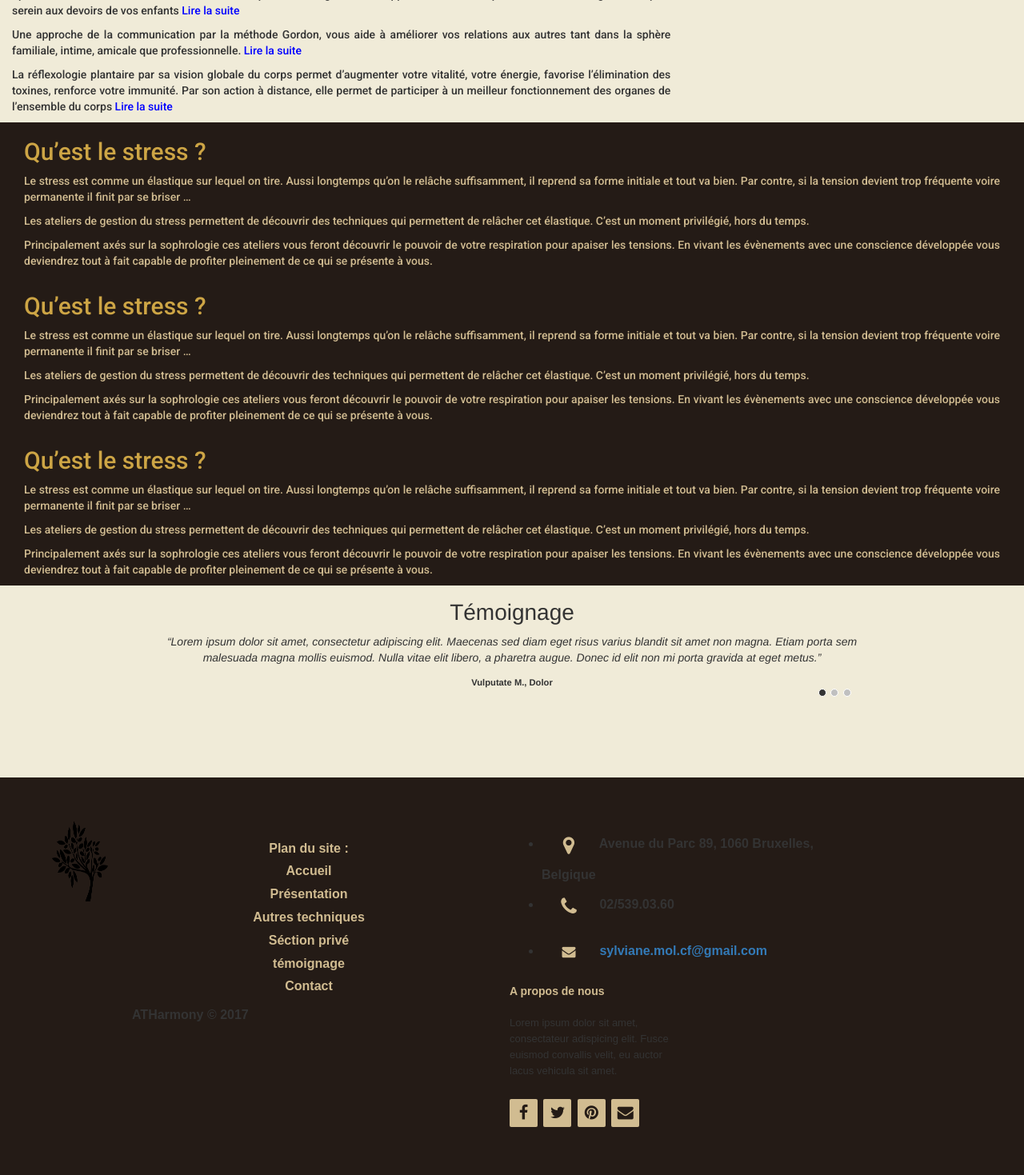
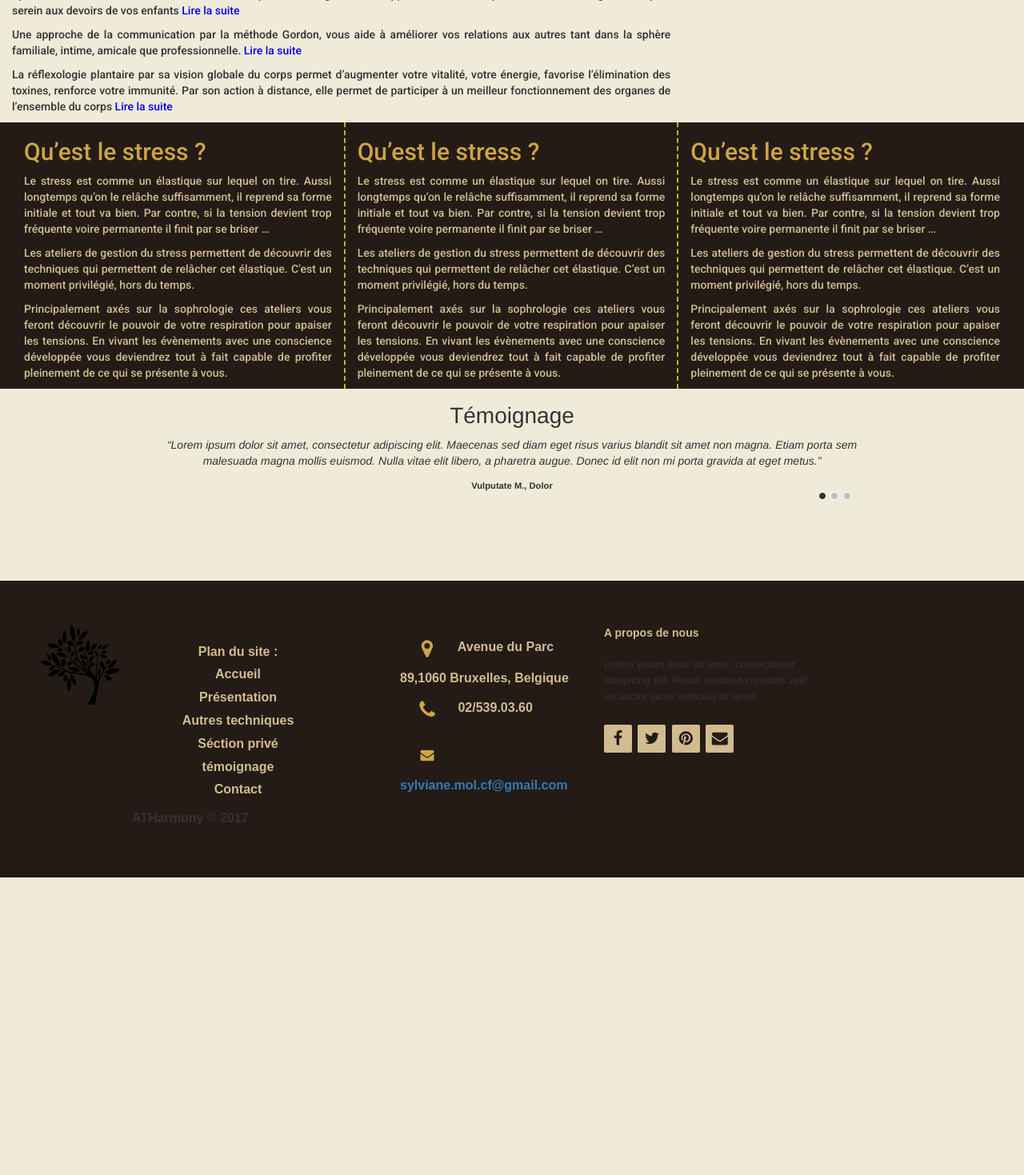
Before and after one commit to WebCF2m2017/Site_Sylviane, a PHP site: page / in a window 1280 px wide. Shown: the part 775-2244 px from the top of the page at 80% size. After the commit the page ends 1872 px from the top, so only its background shows below. Run offline with PHP 8.4, Linux system fonts and the light colour scheme; some libraries are stand-ins or nearby versions.

Commit message:
houssain

```diff
--- a/css/footer-distributed-with-address-and-phones.css
+++ b/css/footer-distributed-with-address-and-phones.css
@@ -20,9 +20,7 @@
 }
 
 
-.footer-distributed .footer-left{
-	width: 40%;
-}
+
 
 
 /*.footer-distributed h3{
@@ -60,12 +58,9 @@
 }
 */
 
-.footer-distributed .footer-center{
-	width: 35%;
-}
 
 .footer-distributed .footer-center i{
-	color: #D1BC91;
+	color: #CDA545;
 	font-size: 25px;
 	width: 38px;
 	height: 38px;
@@ -81,14 +76,14 @@
 	line-height: 38px;
 }
 
-.footer-distributed .footer-center p{
+.footer-distributed .footer-center ul li{
 	display: inline-block;
 	color: #D1BC91;
 	vertical-align: middle;
 	margin:0;
 }
 
-.footer-distributed .footer-center p span{
+/*.footer-distributed .footer-center ul li span{
 	display:block;
 	font-weight: normal;
 	font-size:14px;
@@ -101,9 +96,7 @@
 }*/
 
 
-.footer-distributed .footer-right{
-	width: 20%;
-}
+
 
 .footer-distributed .footer-company-about{
 	line-height: 20px;
--- a/css/style.css
+++ b/css/style.css
@@ -190,3 +190,10 @@ h1 {
 .commentaire {
   font-style:italic;
 }
+
+.artcile1{
+  border-right: dashed 2px #CDA545;
+}
+.artcile2{
+  border-right: dashed 2px #CDA545;
+}
--- a/index.html
+++ b/index.html
@@ -126,19 +126,19 @@
 		</div>
 	</aside>
 	<section class="col-md-12 fontstyle article">
-		<article class="col-md-12">
+		<article class="col-md-4 col-sm-12 artcile1">
 			<h2>Qu’est le stress ?</h2>
 			<p>Le stress est comme un élastique sur lequel on tire.  Aussi longtemps qu’on le relâche suffisamment, il reprend sa forme initiale et tout va bien.  Par contre, si la tension devient trop fréquente voire permanente il finit par se briser …</p>
 			<p>Les ateliers de gestion du stress permettent de découvrir des techniques qui permettent de relâcher cet élastique.  C’est un moment privilégié, hors du temps.</p>
 			<p>Principalement axés sur la sophrologie ces ateliers vous feront découvrir le pouvoir de votre respiration pour apaiser les tensions.  En vivant les évènements avec une conscience développée vous deviendrez tout à fait capable de profiter pleinement de ce qui se présente à vous.</p>
 		</article>
-		<article class="col-md-12">
+		<article class="col-md-4 col-sm-12 artcile2">
 			<h2>Qu’est le stress ?</h2>
 			<p>Le stress est comme un élastique sur lequel on tire.  Aussi longtemps qu’on le relâche suffisamment, il reprend sa forme initiale et tout va bien.  Par contre, si la tension devient trop fréquente voire permanente il finit par se briser …</p>
 			<p>Les ateliers de gestion du stress permettent de découvrir des techniques qui permettent de relâcher cet élastique.  C’est un moment privilégié, hors du temps.</p>
 			<p>Principalement axés sur la sophrologie ces ateliers vous feront découvrir le pouvoir de votre respiration pour apaiser les tensions.  En vivant les évènements avec une conscience développée vous deviendrez tout à fait capable de profiter pleinement de ce qui se présente à vous.</p>
 		</article>
-		<article class="col-md-12">
+		<article class="col-md-4 col-sm-12 artcile3">
 			<h2>Qu’est le stress ?</h2>
 			<p>Le stress est comme un élastique sur lequel on tire.  Aussi longtemps qu’on le relâche suffisamment, il reprend sa forme initiale et tout va bien.  Par contre, si la tension devient trop fréquente voire permanente il finit par se briser …</p>
 			<p>Les ateliers de gestion du stress permettent de découvrir des techniques qui permettent de relâcher cet élastique.  C’est un moment privilégié, hors du temps.</p>
@@ -193,7 +193,7 @@
 		</div>
 	</div>
 	<footer class="footer-distributed">
-		<img class="col-md-3" src="img/logo.png" style="width:100px;height:100px;">
+		<img class="col-md-3" src="img/logo.png" style="width:100px;height:100px;padding:0px;">
 		<div class="footer-left col-md-3">
 			<ul class="footer-links">
 				<li><a href="#">Plan du site : </a></li>
@@ -210,9 +210,8 @@
 			<ul>
 				<li>
 					<i class="fa fa-map-marker"></i>
-					<span>Avenue du Parc 89, </span> 1060 Bruxelles, Belgique
+					Avenue du Parc 89,1060 Bruxelles, Belgique
 				</li>
-
 				<li>
 					<i class="fa fa-phone"></i>
 					02/539.03.60
@@ -221,8 +220,7 @@
 					<i class="fa fa-envelope"></i>
 					<a href="mailto:sylviane.mol.cf@gmail.com">sylviane.mol.cf@gmail.com</a>
 				</li>
-
-
+			</ul>
 		</div>
 		<div class="footer-right col-md-3">
 			<p class="footer-company-about">
```
Also changed, not shown: 2 other files.
